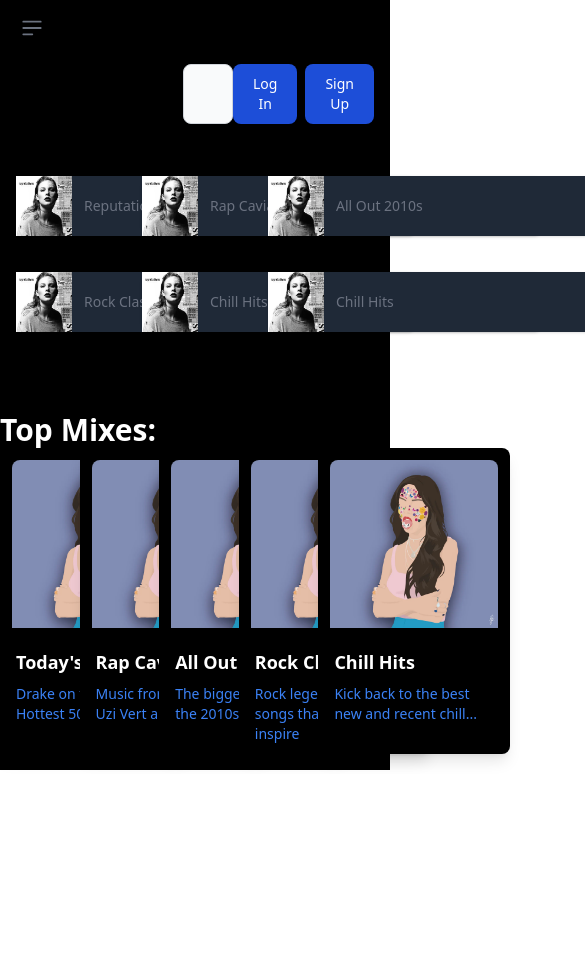
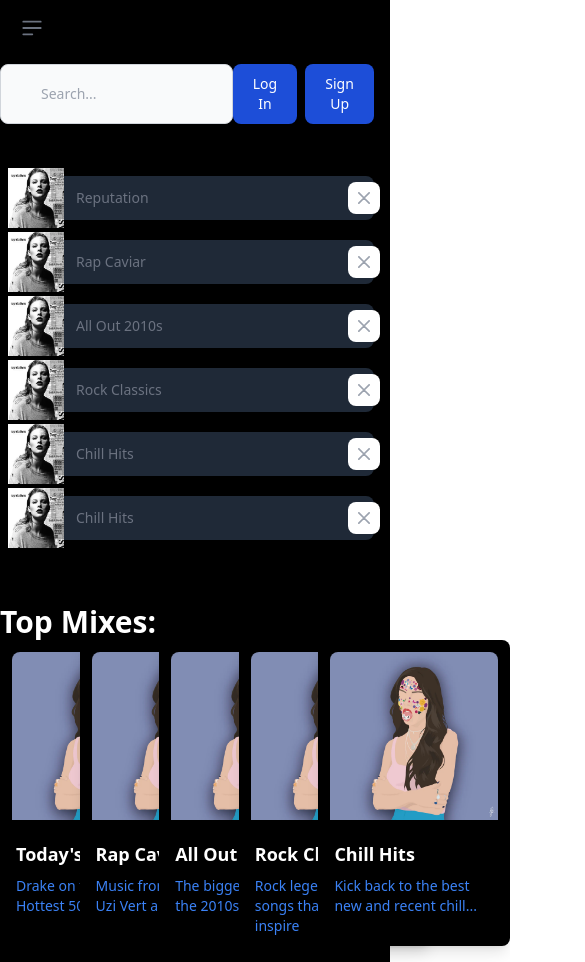
Before and after one commit to vishva7/MusicApp, a React (Create React App) app: page /explore in a window 390 px wide. Shown: the top 962 px of the page, 585 px wide, since content can reach past the window. Before the commit the page ends 844 px from the top, so only its background shows below. Built offline with nearby package versions, Linux system fonts and the light colour scheme.

Commit message:
modified

```diff
--- a/src/components/title.js
+++ b/src/components/title.js
@@ -1,11 +1,11 @@
 const Title = ({ titlecard }) => {
   return (
     <div class="p-4">
-      <div className="grid grid-cols-3 gap-5">
+      <div className="grid grid-cols-1 md:grid-cols-3 gap-5">
         {titlecard.map((TC) => (
           <div
             id="toast-success"
-            class="flex items-center w-[400px] p-2 pr-7 mb-4 text-gray-500 bg-black rounded-lg shadow text-gray-400 bg-gray-800"
+            class="flex items-center text-gray-500 bg-black rounded-lg shadow text-gray-400 bg-gray-800"
             role="alert"
           >
             <div class="ml-[-0.5rem] inline-flex items-center flex-shrink-0  w-14 h-11 ">
--- a/src/routes/explore.js
+++ b/src/routes/explore.js
@@ -58,7 +58,7 @@
       <p>
         <b>Good Afternnoon!</b>
       </p>
-      <div>
+      <div className="md:block md:w-auto">
         <Title titlecard={titlecard} />
       </div>
 
--- a/src/routes/rootlayout.js
+++ b/src/routes/rootlayout.js
@@ -3,11 +3,11 @@
 import Navbar from "../components/Navbar";
 const RootLayout = () => {
   return (
-    <div className="encl bg-black">
-      <div className=" relative div1">
+    <div className="encl bg-black md:bg-black">
+      <div className=" relative div1 md:ml-70  ">
         <Sidebar />
       </div>
-      <div className="div2 relative ml-60 pl-7 top-0">
+      <div className="div2 relative ml-0 md:ml-60 pl-0 md:pl-7 top-0">
         <Navbar />
       </div>
       <div>
```
